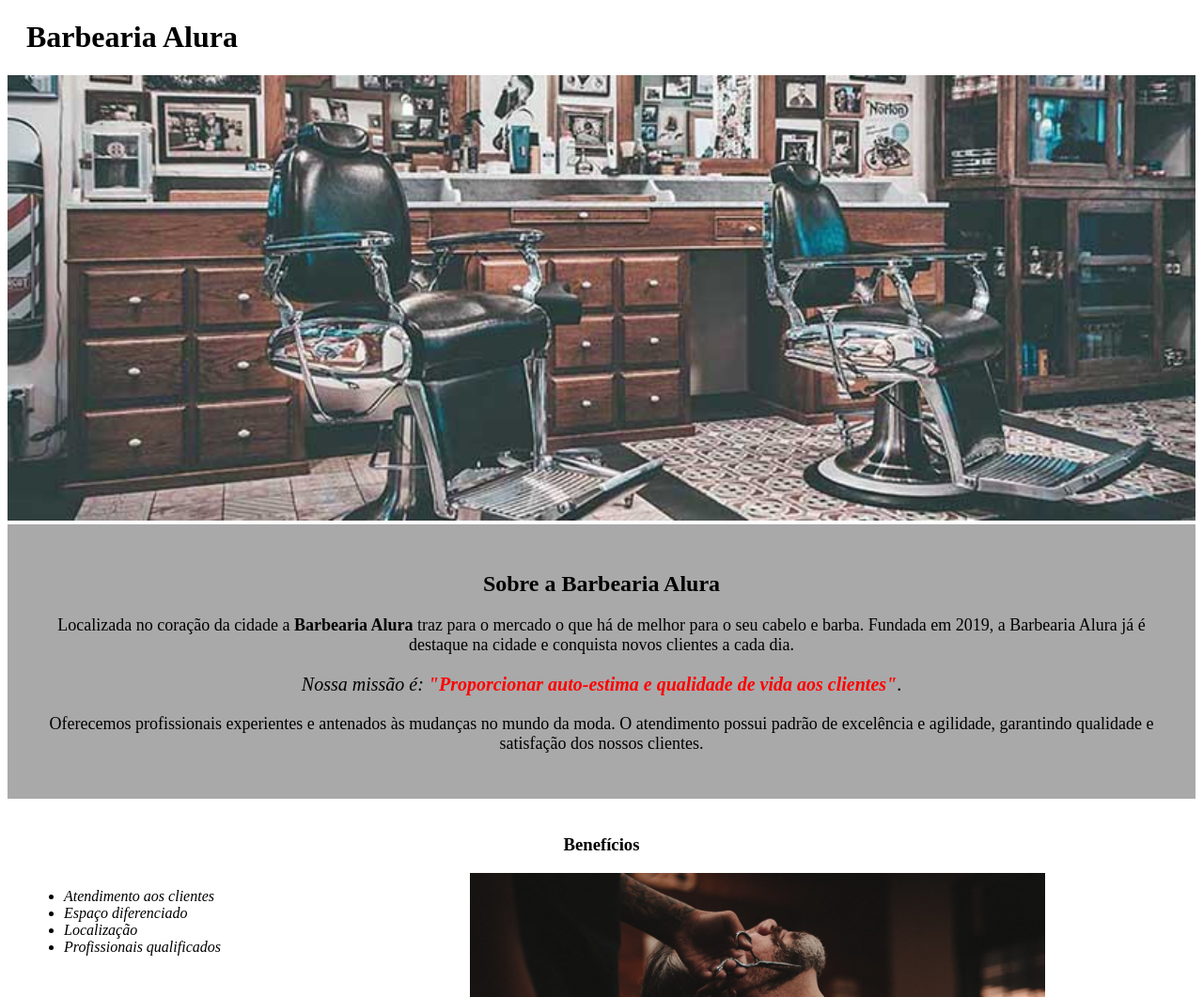
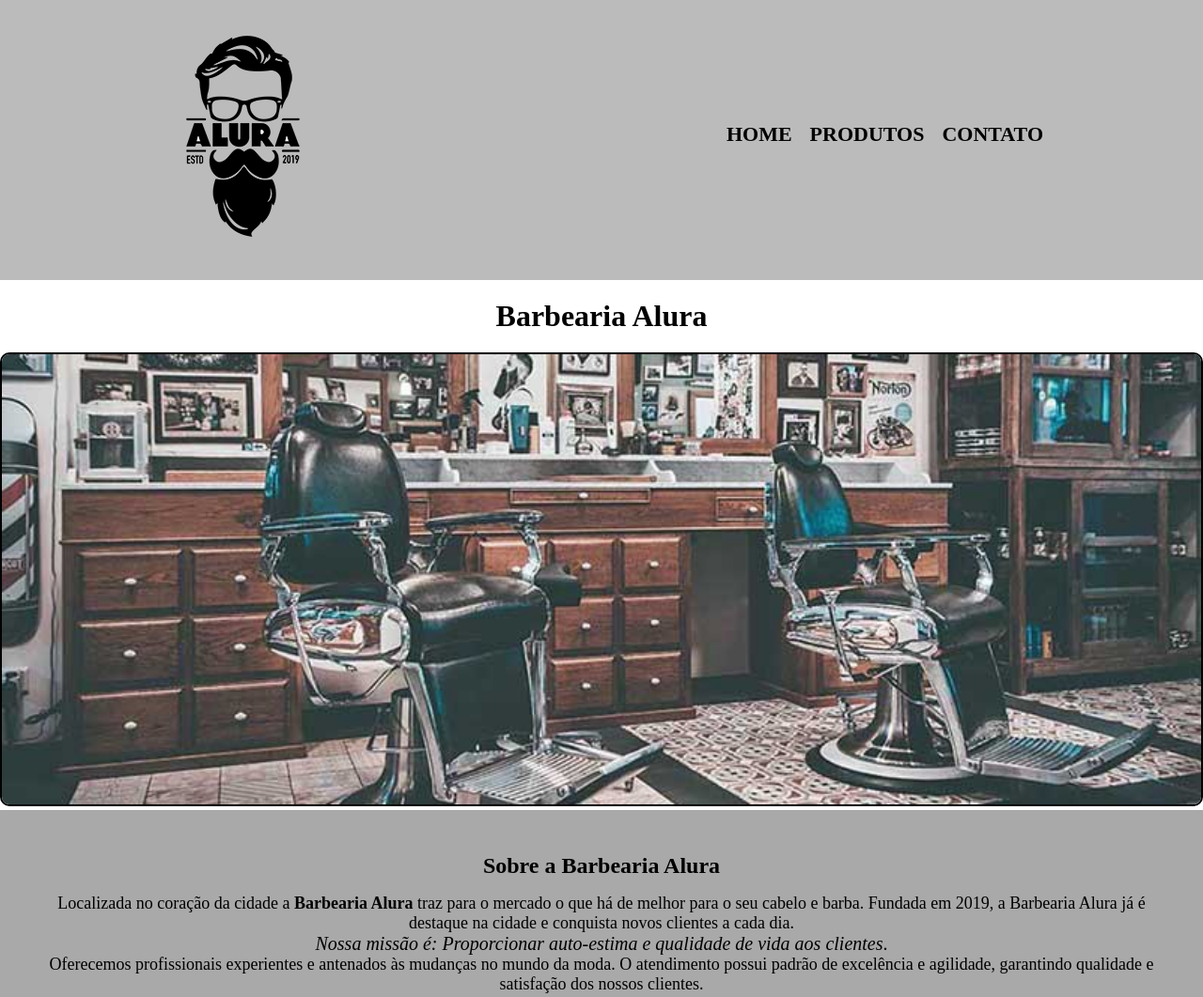
Before and after one commit to DaianedaRosa/Html_e_CSS_parte2, a plain HTML site: page index.html in a window 1280 px wide. Shown: the top 1061 px of the page at 94% size. Drawn offline with Linux system fonts and the light colour scheme.

Commit message:
✨Desafio final do cruso 2

```diff
--- a/index.html
+++ b/index.html
@@ -6,36 +6,47 @@
     <meta http-equiv="X-UA-Compatible" content="IE=edge">
     <meta name="viewport" content="width=device-width, initial-scale=1.0">
     <title>Base do HTML</title>
-    <link href="style.css" rel="stylesheet">
+    <link rel="stylesheet" href="style.css">
+
 </head>
 
 <body>
-    <h1>
+
+    <header>
+        <div class="caixa">
+            <h1><img src="logo.png" alt=""></h1>
+            <nav>
+                <ul>
+                    <li><a href="index.html">Home</a></li>
+                    <li><a href="produtos.html">Produtos</a></li>
+                    <li><a href="contato.html">Contato</a></li>
+                </ul>
+            </nav>
+        </div>
+    </header>
+
+    <main>
         <h1 class="titulo-principal"> Barbearia Alura</h1>
-        </header>
         <img id="banner" src="banner.jpg">
 
         <div class="principal">
             <h2 class="titulo-centralizado">Sobre a Barbearia Alura</h2>
 
             <p>Localizada no coração da cidade a <strong>Barbearia Alura</strong> traz para o mercado o que há de melhor
-                para o
-                seu cabelo e barba. Fundada em 2019, a Barbearia Alura já é destaque na cidade e conquista novos
-                clientes a
-                cada dia. </p>
+                para o seu cabelo e barba. Fundada em 2019, a Barbearia Alura já é destaque na cidade e conquista novos
+                clientes a cada dia. </p>
 
-            <p id="missao"><em>Nossa missão é: <strong>"Proporcionar auto-estima e qualidade de vida aos
-                        clientes"</strong></em>.</p>
+            <p id="missao"><em>Nossa missão é: Proporcionar auto-estima e qualidade de vida aos
+                    clientes</em>.</p>
 
             <p>Oferecemos profissionais experientes e antenados às mudanças no mundo da moda. O atendimento possui
-                padrão de
-                excelência e agilidade, garantindo qualidade e satisfação dos nossos clientes.</p>
+                padrão de excelência e agilidade, garantindo qualidade e satisfação dos nossos clientes.</p>
         </div>
 
         <div class="beneficios">
             <h3 class="titulo-centralizado">Benefícios</h3>
 
-            <ul>
+            <ul class="lista-principal">
                 <li class="itens">Atendimento aos clientes</li>
                 <li class="itens">Espaço diferenciado</li>
                 <li class="itens">Localização </li>
@@ -44,6 +55,13 @@
 
             <img src="beneficios.jpg" class="imagembeneficios" alt="">
         </div>
+    </main>
+
+    <footer>
+        <img src="logo-branco.png" alt="">
+        <p class="Copyright">&copy;Copyright Barbearia Alura - 2022</p>
+
+    </footer>
 
 </body>
 
--- a/style.css
+++ b/style.css
@@ -1,5 +1,42 @@
+* {
+  margin: 0;
+}
+
+header {
+  background: #bbbbbb;
+  padding: 20px 0;
+}
+
+.caixa {
+  position: relative;
+  width: 940px;
+  margin: 0 auto;
+}
+
+nav {
+  position: absolute;
+  top: 110px;
+  right: 0;
+}
+
+nav li {
+  display: inline;
+  margin: 0 0 0 15px;
+}
+
+nav a {
+  text-transform: uppercase;
+  color: black;
+  font-weight: bold;
+  font-size: 22px;
+  text-decoration: none;
+}
+
 #banner {
   width: 100%;
+  box-sizing: border-box;
+  border: 2px solid #000000;
+  border-radius: 10px;
 }
 
 .principal {
@@ -8,11 +45,13 @@
 }
 
 .titulo-principal {
-  padding-left: 20px;
+  padding: 20px;
+  text-align: center;
 }
 
 .titulo-centralizado {
   text-align: center;
+  padding: 16px;
 }
 
 p {
@@ -30,6 +69,8 @@ em strong {
 
 .itens {
   font-style: italic;
+  font-weight: bold;
+  font-size: large;
 }
 
 .beneficios {
@@ -37,7 +78,7 @@ em strong {
   padding: 20px;
 }
 
-ul {
+.lista-principal {
   display: inline-block;
   vertical-align: top;
   width: 20%;
@@ -45,5 +86,17 @@ ul {
 }
 
 .imagembeneficios {
-  width: 50%;
+  width: 40%;
 }
+
+footer {
+  text-align: center;
+  background: url(bg.jpg);
+  padding: 40px 0;
+}
+
+.Copyright {
+  color: white;
+  font-size: 13px;
+  margin-top: 20px;
+}
```
